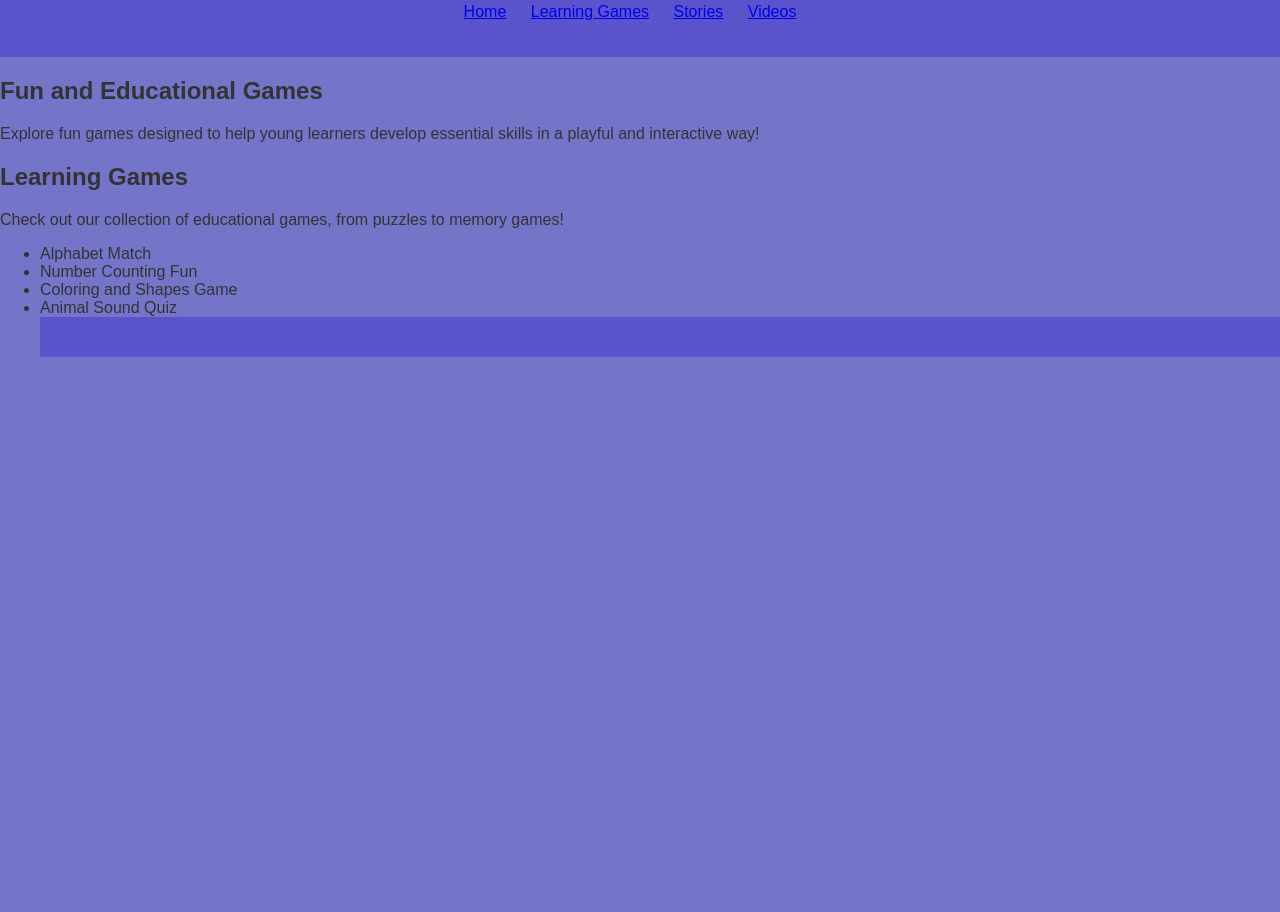
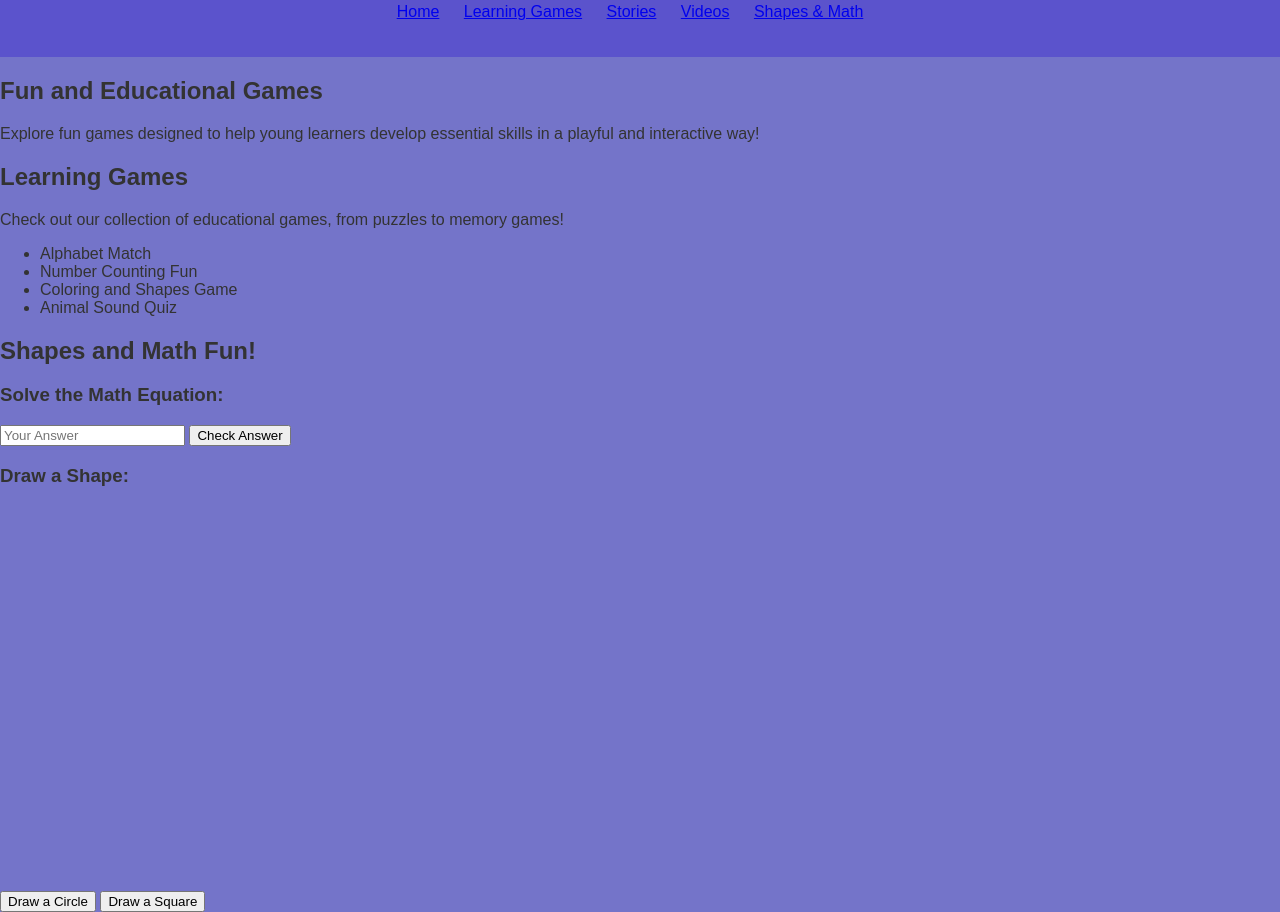
Before and after one commit to Jonny-gtb/ET712, a plain HTML site: page project1/project.html in a window 1280 px wide. Shown: the part 622-1534 px from the top of the page. Before the commit the page ends 995 px from the top, so only its background shows below. Drawn offline with Linux system fonts and the light colour scheme.

Commit message:
Update project.html

```diff
--- a/project1/project.html
+++ b/project1/project.html
@@ -5,25 +5,29 @@
     <meta name="viewport" content="width=device-width, initial-scale=1.0">
     <title>Pre-K Learning Website</title>
     <link rel="stylesheet" href="project1.css">
+    <script src="project1.js"></script>
 </head>
 <body>
     <header>
         <h1>Welcome to Pre-K Learning!</h1>
-        <img src="Images/Children Learning.svg" alt="Childrens Learning" width="500">
+        <img src="Images/Children Learning.svg" alt="Children Learning" width="500">
         <img src="Images/Bookshelf.svg" alt="Reading Fundamentals" width="50">
         <nav>
             <ul>
                 <li><a href="#home">Home</a></li>
                 <li><a href="#games">Learning Games</a></li>
                 <li><a href="#stories">Stories</a></li>
-                <li><a href="#Videos">Videos</a></li>
+                <li><a href="#videos">Videos</a></li>
+                <li><a href="#shapes">Shapes & Math</a></li>
             </ul>
         </nav>
     </header>
+
     <section id="home">
         <h2>Fun and Educational Games</h2>
         <p>Explore fun games designed to help young learners develop essential skills in a playful and interactive way!</p>
     </section>
+
     <section id="games">
         <h2>Learning Games</h2>
         <p>Check out our collection of educational games, from puzzles to memory games!</p>
@@ -32,9 +36,33 @@
             <li>Number Counting Fun</li>
             <li>Coloring and Shapes Game</li>
             <li>Animal Sound Quiz</li>
-    <header> </header>
-        </section>
+        </ul>
+    </section>
+
+    <!-- New Shapes and Math Section -->
+    <section id="shapes">
+        <h2>Shapes and Math Fun!</h2>
+
+        <!-- Math Equation Section -->
+        <div id="math-equation">
+            <h3>Solve the Math Equation:</h3>
+            <p id="math-question"></p>
+            <input type="number" id="math-answer" placeholder="Your Answer">
+            <button onclick="checkMathAnswer()">Check Answer</button>
+            <p id="math-feedback"></p>
+        </div>
+
+        <!-- Shapes Drawing Section -->
+        <div id="shapes-drawing">
+            <h3>Draw a Shape:</h3>
+            <button onclick="drawCircle()">Draw a Circle</button>
+            <button onclick="drawSquare()">Draw a Square</button>
+            <canvas id="shapes-canvas" width="400" height="400"></canvas>
+        </div>
+    </section>
+
     <footer>
+        <!-- Footer content goes here -->
     </footer>
 </body>
 </html>
```
